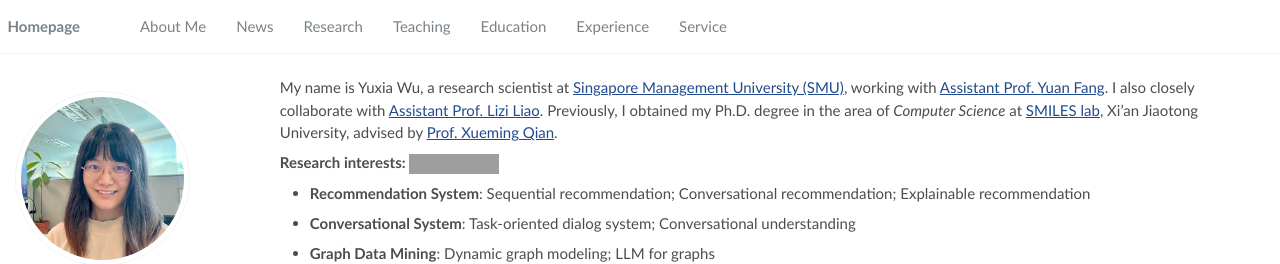
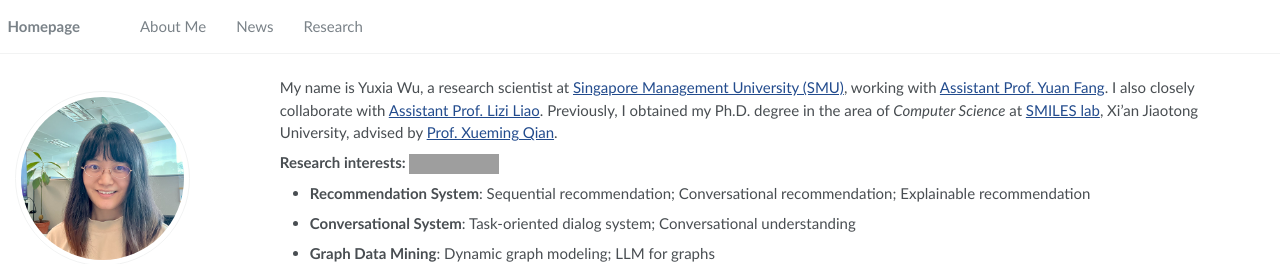
Before and after one commit to YuxiaWu/YuxiaWu.github.io, a Jekyll site: the page built from _pages/about.md, in a window 1280 px wide. Shown: the top 264 px of the page. Built offline with Jekyll 4.4.1, drawn with Linux system fonts in a browser that asks for light colours; some web fonts are replaced; grey boxes are pictures that could not be loaded.

Commit message:
Update navigation.yml

```diff
--- a/_data/navigation.yml
+++ b/_data/navigation.yml
@@ -8,15 +8,3 @@ main:
 
   - title: "Research"
     url: "/#-research"
-
-  - title: "Teaching"
-    url: "/#-teaching"
-
-  - title: "Education"
-    url: "/#-education"
-
-  - title: "Experience"
-    url: "/#-experience"
-
-  - title: "Service"
-    url: "/#-service"
```
